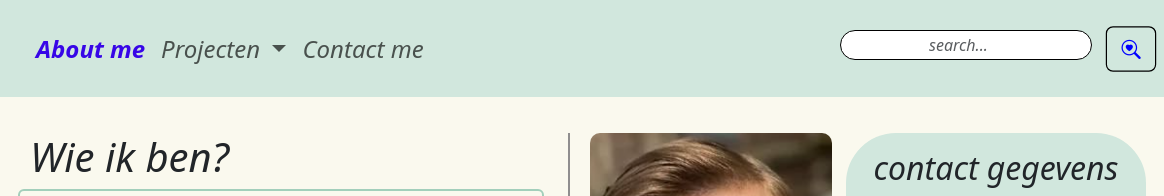
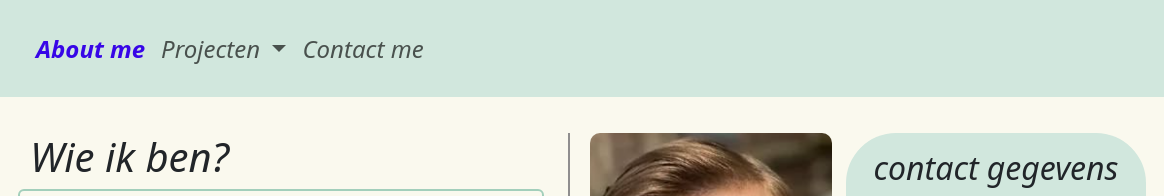
Before and after one commit to Axel-SOE/axel-soebert-portfolio, a plain HTML site: page index.html in a window 1280 px wide. Shown: the top 196 px of the page, 116-1280 px from the left. Drawn offline with nearby package versions, Linux system fonts and the light colour scheme.

Commit message:
Update index.html

```diff
--- a/index.html
+++ b/index.html
@@ -61,10 +61,6 @@
           <a class="nav-link" href="contact.html">Contact me</a>
         </li>
       </ul>
-  <form class="d-flex ms-auto" role="search">
-    <input class="form-control me-2 search-bar" type="search" placeholder="search..." aria-label="Search">
-    <button class="btn zoek-button" type="submit"><i class="bi bi-search-heart"></i></button>
-  </form>
     </div>
   </div>
 </nav>
```
